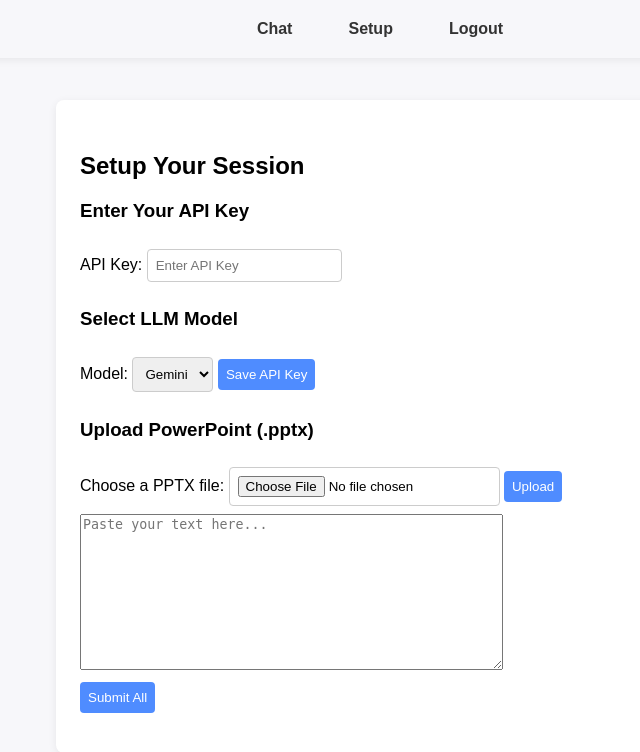
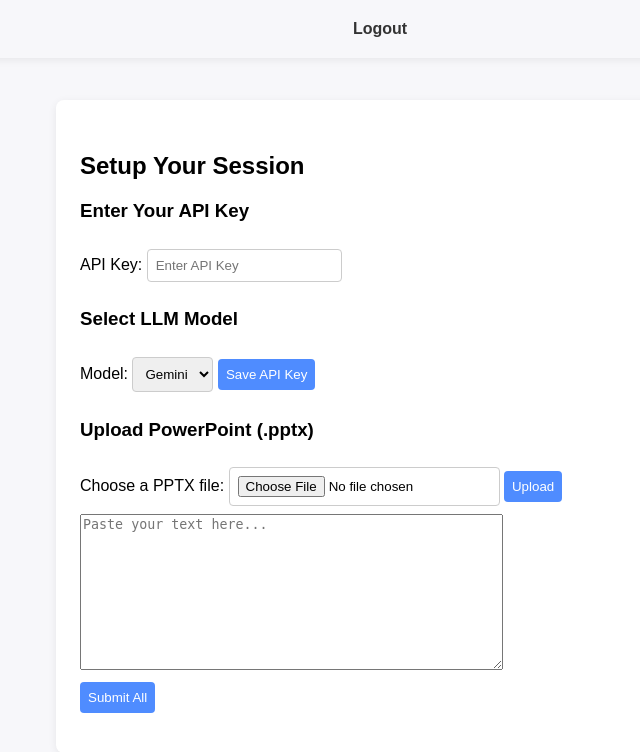
Before and after one commit to JBLarson/quizpro, a Flask app: page /setup in a window 1280 px wide. Shown: the top 752 px of the page, without its empty margins (260-900 px from the left). Run offline with Flask 3, Linux system fonts and the light colour scheme; the visitor is signed in with stand-in values (Sample User, id 1); data comes from the database, SQL or seed files in the repository.

Commit message:
updated menus

```diff
--- a/templates/chat.html
+++ b/templates/chat.html
@@ -9,8 +9,6 @@
 <body>
   <div class="menu-bar-wrapper">
     <div class="menu-bar">
-      <a href="{{ url_for('chat') }}">Chat</a>
-      <a href="{{ url_for('setup') }}">Setup</a>
       <a href="{{ url_for('logout') }}">Logout</a>
     </div>
   </div>
--- a/templates/index.html
+++ b/templates/index.html
@@ -13,7 +13,6 @@
 <body>
   <div class="menu-bar-wrapper">
     <div class="menu-bar">
-      <a href="/">Chat</a>
       <a href="{{ url_for('logout') }}">Logout</a>
     </div>
   </div>
--- a/templates/setup.html
+++ b/templates/setup.html
@@ -10,8 +10,6 @@
 <body>
 	<div class="menu-bar-wrapper">
 		<div class="menu-bar">
-			<a href="/">Chat</a>
-			<a href="/setup">Setup</a>
 			<a href="{{ url_for('logout') }}">Logout</a>
 		</div>
 	</div>
```
